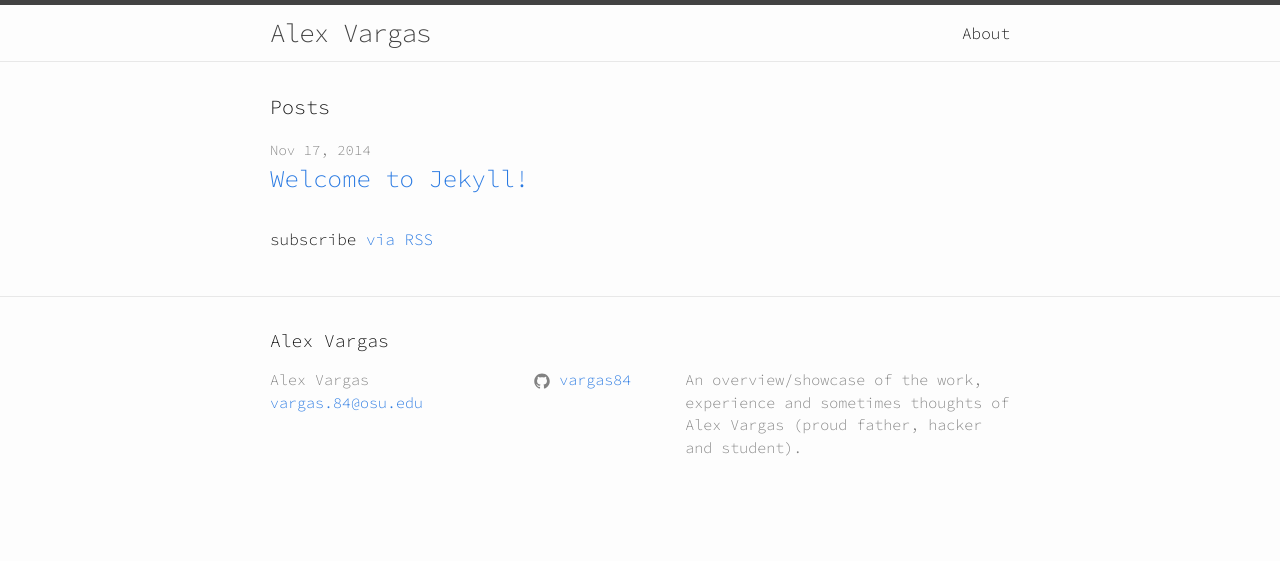
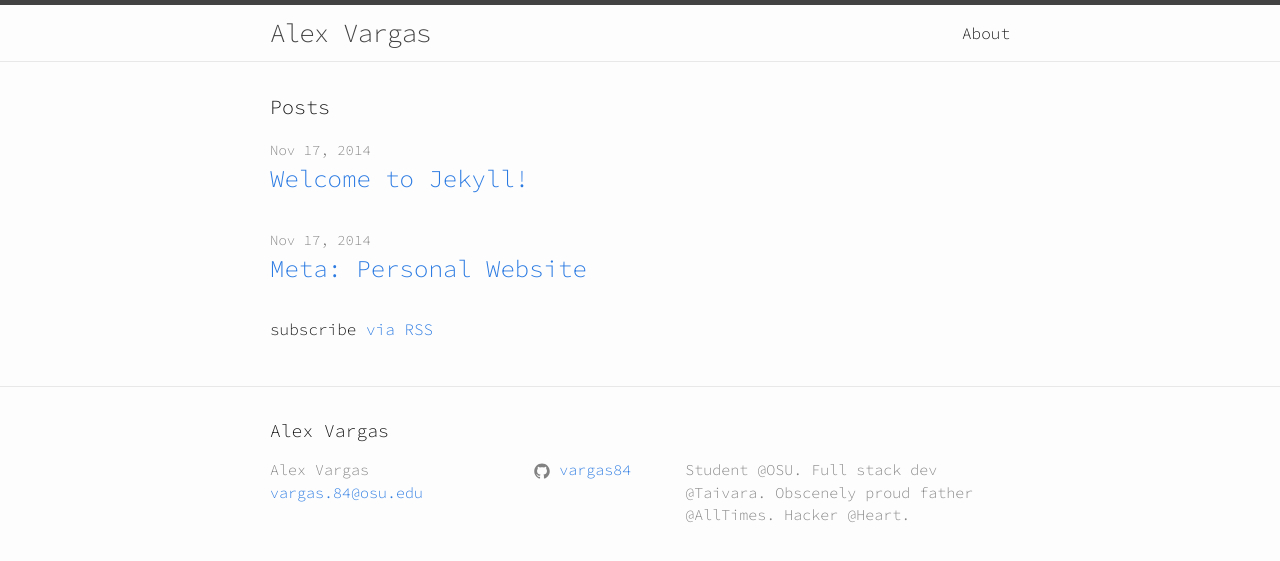
Before and after one commit to vargas84/vargas84.github.io, a Jekyll site: the page built from index.html, in a window 1280 px wide. Shown: the top 561 px of the page. Built offline with Jekyll 4.4.1, drawn with Linux system fonts in a browser that asks for light colours.

Commit message:
Update description

```diff
--- a/_config.yml
+++ b/_config.yml
@@ -2,8 +2,8 @@
 title: Alex Vargas
 email: vargas.84@osu.edu
 description: > # this means to ignore newlines until "baseurl:"
-  An overview/showcase of the work, experience and sometimes thoughts of Alex
-  Vargas (proud father, hacker and student).
+  Student @OSU. Full stack dev @Taivara. Obscenely proud father @AllTimes.
+  Hacker @Heart.
 baseurl: "" # the subpath of your site, e.g. /blog/
 url: "http://yourdomain.com" # the base hostname & protocol for your site
 github_username:  vargas84
```
Also changed, not shown: _posts/2014-11-17-another-one.markdown (added, +26 -0 lines).
